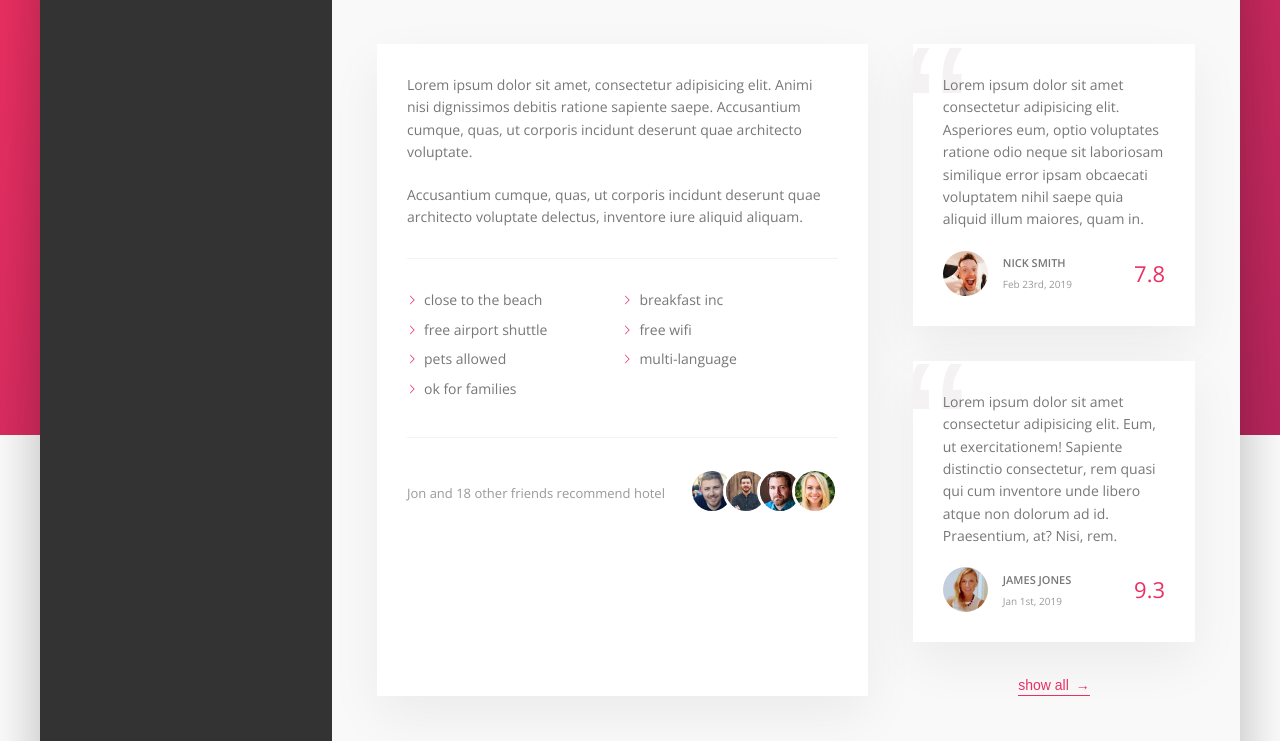
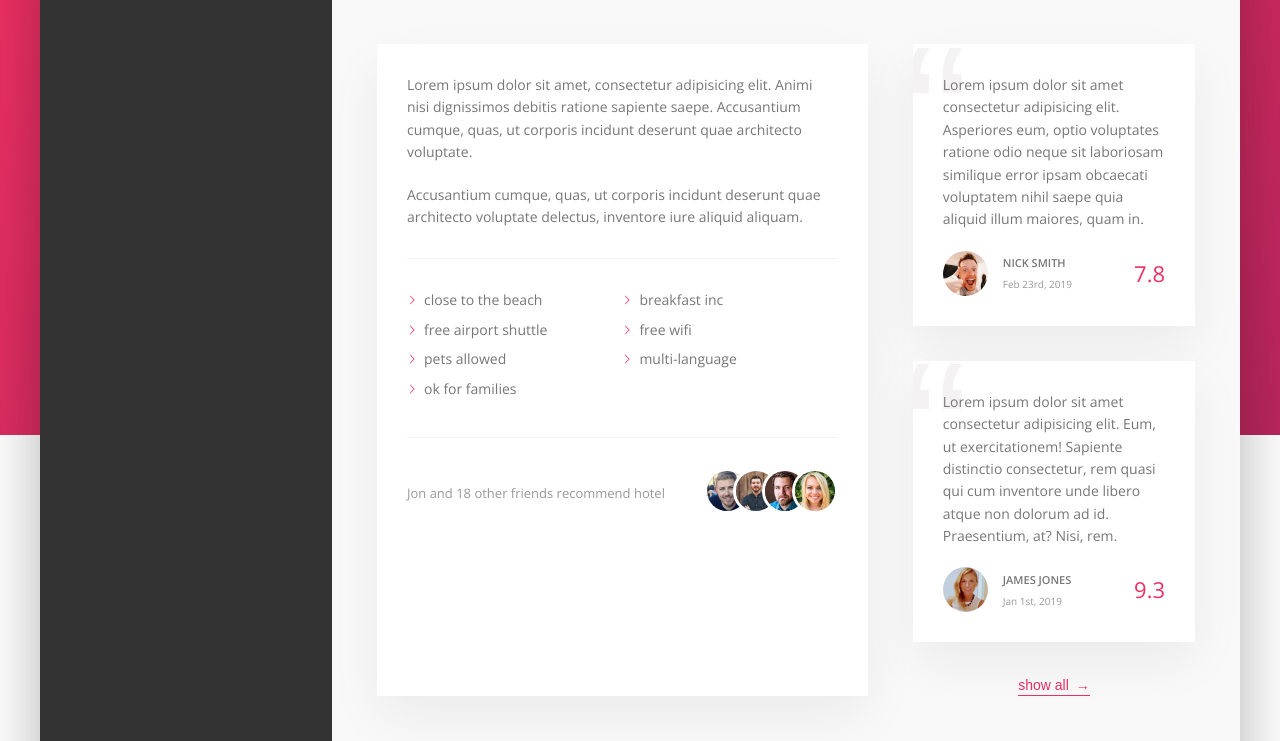
Before and after one commit to peteyb/advanced-css-course, a PHP site: page /Trillo/starter/index.php in a window 1280 px wide. Shown: the part 445-1186 px from the top of the page. Run offline with PHP 8.4, Linux system fonts and the light colour scheme.

Commit message:
media queries

```diff
--- a/Trillo/starter/css/style.css
+++ b/Trillo/starter/css/style.css
@@ -346,7 +383,7 @@ body {
     border-radius: 50%;
     border: 3px solid #fff; }
     .recommend__photo:not(:last-child) {
-      margin-right: -1.5rem; }
+      margin-right: -2rem; }
 
 .review {
   background-color: #fff;
--- a/Trillo/starter/sass/_base.scss
+++ b/Trillo/starter/sass/_base.scss
@@ -36,6 +36,10 @@ Grey dark 3: #999
     --line: 1px solid var(--color-grey-light-2);
 }
 
+$bp-largest: 75em; // 1200px
+$bp-large: 68.75em; // 1100px
+$bp-medium: 56.25em; // 900px
+
 
 * {
     margin: 0;
@@ -51,6 +55,10 @@ Grey dark 3: #999
 html {
     box-sizing: border-box;
     font-size: 62.5%;  // 1rem = 10px
+
+    @media only screen and (max-width: $bp-large) {
+        font-size: 50%;  // 1rem = 8px
+    }
 }
 
 body {
--- a/Trillo/starter/sass/_component.scss
+++ b/Trillo/starter/sass/_component.scss
@@ -125,12 +125,24 @@
     list-style: none;
     margin-top: 3.5rem;
 
+    @media only screen and (max-width: $bp-medium) {
+        display: flex;
+        margin: 0;
+    }
 
     &__item {
         position: relative;
 
         &:not(:last-child) {
             margin-bottom: .5rem;
+
+            @media only screen and (max-width: $bp-medium) {
+                margin: 0;
+            }
+        }
+
+        @media only screen and (max-width: $bp-medium) {
+            flex: 1;
         }
     }
 
@@ -171,6 +183,11 @@
 
         display: flex;
         align-items: center;
+
+        @media only screen and (max-width: $bp-medium) {
+            justify-content: center;
+            padding: 2rem;
+        }
     }
 
     &__icon {
@@ -189,6 +206,10 @@
     text-align: center;
     padding: 2.5rem;
     color: var(--color-grey-light-4);
+
+    @media only screen and (max-width: $bp-medium) {
+        display: none;
+    }
 }
 
 
@@ -371,7 +392,9 @@
         margin-right: auto;
     }
 
-    &__friends {}
+    &__friends {
+        display: flex;
+    }
 
     &__photo {
         box-sizing: content-box;
@@ -381,7 +404,7 @@
         border: 3px solid #fff;
 
         &:not(:last-child) {
-            margin-right: -1.5rem;
+            margin-right: -2rem;
         }
     }
 }
@@ -395,6 +418,11 @@
     margin-bottom: 3.5rem;
     position: relative;
     overflow: hidden;
+
+    @media only screen and (max-width: $bp-medium) {
+        padding: 2rem;
+        margin-bottom: 3rem;
+    }
 
     &__text {
         margin-bottom: 2rem;
@@ -455,6 +483,10 @@
     padding: 3.5rem 0;
     text-align: center;
 
+    @media only screen and (max-width: $bp-medium) {
+        padding: 2.5rem 0;
+    }
+
     &__book-now {
         font-size: 1.5rem;
         font-weight: 300;
--- a/Trillo/starter/sass/_layout.scss
+++ b/Trillo/starter/sass/_layout.scss
@@ -5,6 +5,12 @@
     box-shadow: var(--shadow-dark);
 
     min-height: 80vh;
+
+    @media only screen and (max-width: $bp-largest) {
+        margin: 0;
+        max-width: 100%;
+        width: 100%;
+    }
 }
 
 .header {
@@ -20,6 +26,10 @@
 
 .content {
     display: flex;
+
+    @media only screen and (max-width: $bp-medium) {
+        flex-direction: column;
+    }
 }
 
 .sidebar {
@@ -44,6 +54,10 @@
     padding: 4.5rem;
     background-color: var(--color-grey-light-1);
     border-bottom: var(--line);
+
+    @media only screen and (max-width: $bp-medium) {
+        padding: 3rem;
+    }
 }
 
 .description {
@@ -53,6 +67,11 @@
     padding: 3rem;
     flex: 0 0 60%;
     margin-right: 4.5rem;
+
+    @media only screen and (max-width: $bp-medium) {
+        padding: 2rem;
+        margin-right: 3rem;
+    }
 }
 
 .user-reviews {
```
Also changed, not shown: other parts of Trillo/starter/css/style.css (+44 -0 lines).
